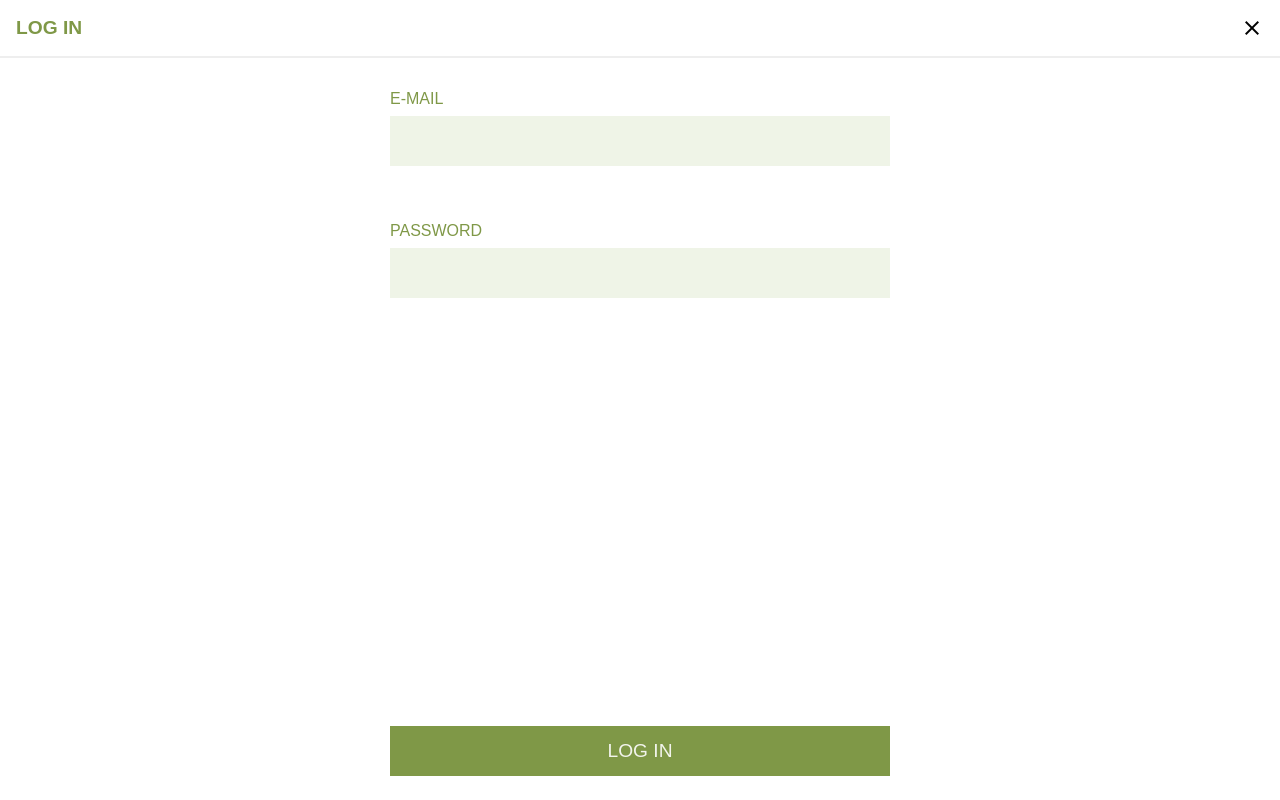
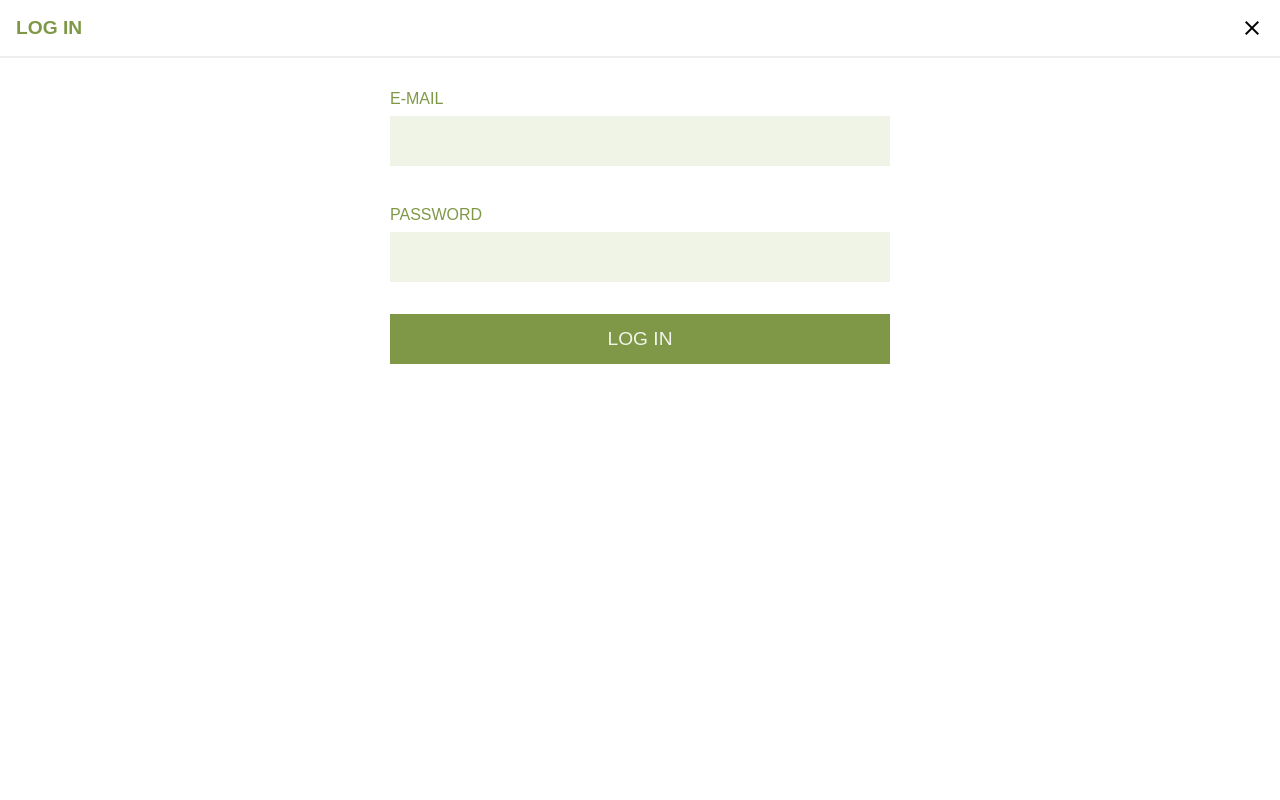
Before and after one commit to katreinhart/plant-walking-frontend, a React (Create React App) app: page /login in a window 1280 px wide. Built offline with nearby package versions, Linux system fonts and the light colour scheme.

Commit message:
login and signup buttons connected to backend. Token saving to local storage

```diff
--- a/src/components/home/HomePlant.js
+++ b/src/components/home/HomePlant.js
@@ -31,7 +31,7 @@ class HomePlant extends Component {
     axios.get('http://localhost:2999/api/plant-instances/1')
     .then( progress => {
       console.log('updateProgressState', progress);
-      // setTimeout( console.log('timer'), this.setState({progress: progress.data.response[0].progress}), 1000 )
+
       this.setState({progress: progress.data.response[0].progress})
     })
   }
@@ -57,7 +57,7 @@ class HomePlant extends Component {
   }
 
   render() {
-    {console.log('hey Render fucker');}
+    {console.log('hey Render');}
     return (
       <div className="outermost-container">
         <Navigation />
--- a/src/components/welcome/LogIn.js
+++ b/src/components/welcome/LogIn.js
@@ -4,21 +4,53 @@ import Navigation from '../shared/Navigation'
 import CloseForm from '../shared/CloseForm'
 import TextInputLabeled from '../shared/TextInputLabeled'
 import GreenButton from '../shared/GreenButton'
+import axios from 'axios'
 
-class SignUp extends Component {
-  state = {}
+const localhostUrl = 'http://localhost:2999/api/users'
+class Login extends Component {
+  constructor (){
+    super()
+    this.state={
+      email: '',
+      password:''
+    }
+    this.handleSignin = this.handleSignin.bind(this)
+  }
+
+  handleEmail = (e) => {
+    this.setState({email:e.target.value})
+  }
+
+  handlePassword = (e) => {
+    this.setState({password:e.target.value})
+  }
+
+  async handleSignin(e) {
+    e.preventDefault()
+    console.log('yayaya');
+    const { email, password } = this.state
+    const response = await axios.post(`${localhostUrl}/login`, {email, password})
+    if(response){
+      let token= JSON.stringify(response.data.token)
+      localStorage.setItem('token', token)
+    }
+
+  }
+
   render() {
     return (
       <div className="outermost-container">
         <CloseForm title="Log In"/>
-        <TextInputLabeled label="e-mail"/>
-        <TextInputLabeled label="password"/>
+        <form onSubmit={this.handleSignin}>
+        <TextInputLabeled label="e-mail" onChange={ this.handleEmail }/>
+        <TextInputLabeled label="password" onChange={ this.handlePassword }/>
         <div className="buttons-container">
           <GreenButton text="log in"/>
         </div>
+      </form>
       </div>
     )
   }
 }
 
-export default SignUp;
+export default Login;
--- a/src/components/welcome/Welcome.js
+++ b/src/components/welcome/Welcome.js
@@ -14,8 +14,12 @@ class Welcome extends Component {
         <img className="splash-image" src="./images/grown_plant.png" />
 
         <div className="buttons-container">
-          <GreenButton text="sign up"/>
-          <GreenButton text="log in"/>
+          <Link to='/signup'>
+            <GreenButton text="sign up"/>
+          </Link>
+          <Link to='/login'>
+            <GreenButton text="log in"/>
+          </Link>
         </div>
       </div>
     )
```
